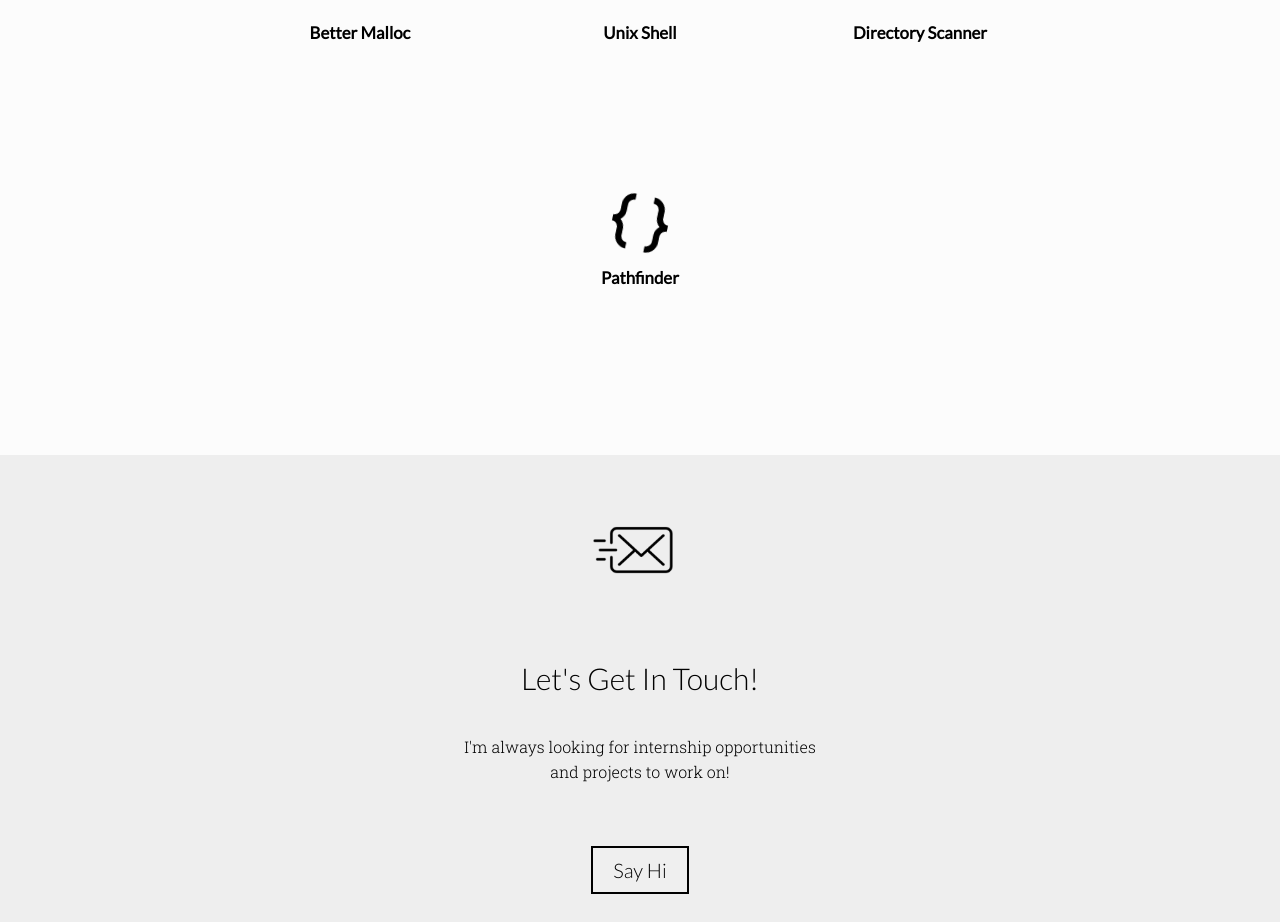
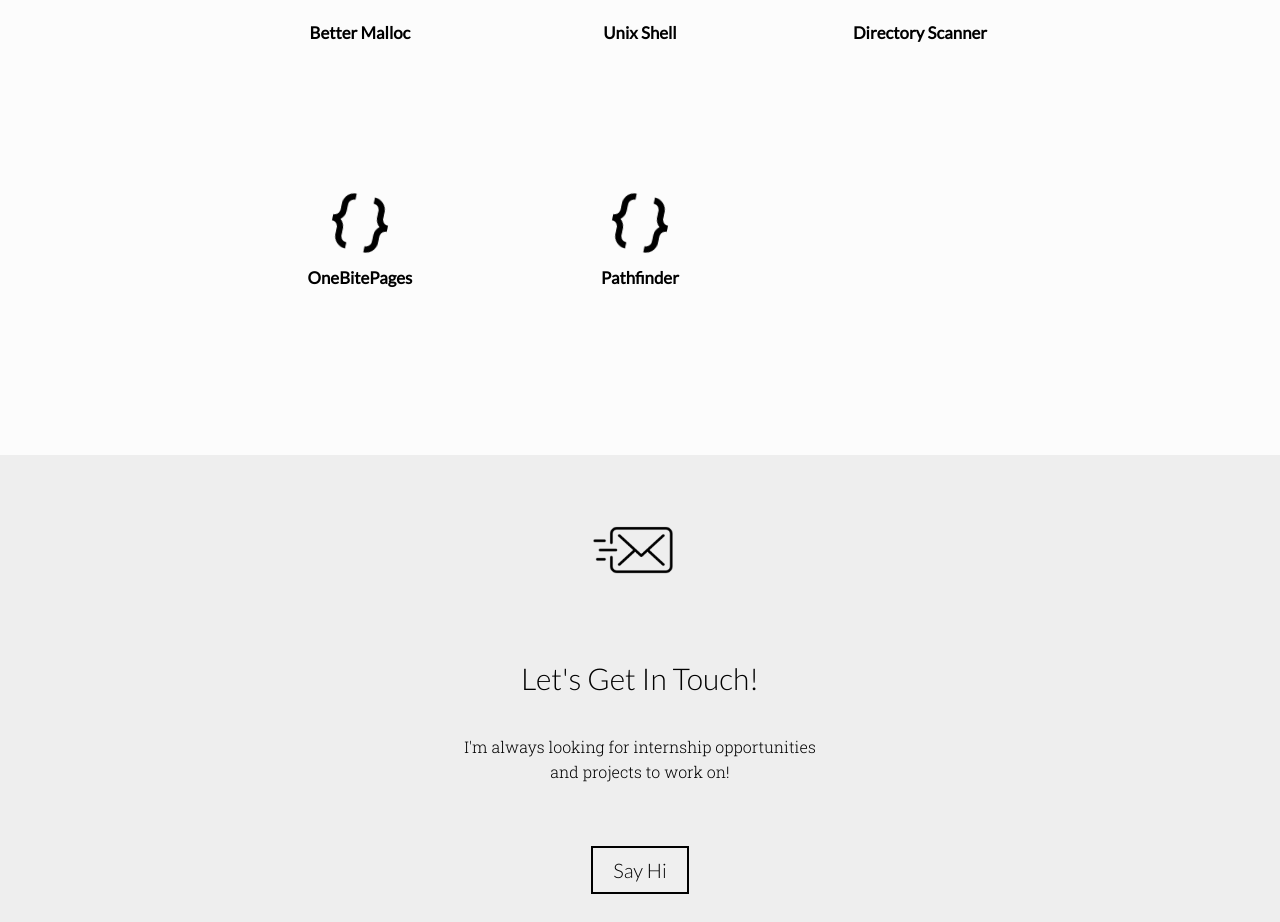
Before and after one commit to ZoomyZoomer/Portfolio, a React (Create React App) app: page / in a window 1280 px wide. Shown: the part 3829-4751 px from the top of the page. Built offline with nearby package versions, Linux system fonts and the light colour scheme; some icons are missing.

Commit message:
onebitpages project

```diff
--- a/src/components/Projects.jsx
+++ b/src/components/Projects.jsx
@@ -130,7 +130,7 @@ function Projects() {
   let PFProps = {
     title: "Pathfinder",
     subTitle: "Reactjs Program",
-    description: [<a>Algorithms</a>, " are a powerful tool the realm of computer science, enabling us programmers to find the most efficient solutions possible whilst taking space and runtime into consideration."],
+    description: [<a href="https://en.wikipedia.org/wiki/Algorithm">Algorithms</a>, " are a powerful tool the realm of computer science, enabling us programmers to find the most efficient solutions possible whilst taking space and runtime into consideration."],
     description2: "Seeing the importance of algorithms, I wanted to create way that would visualize some of the most popular search algorithms through the use of an interactive interface.",
     description3: "The purpose of this project was to create a visual environment for some popular search algorithms such as BFS, DFS, and A*. I made the project interactive through the use of Reactjs by allowing the user to drag Start and End nodes, as well as the ability to create 'blocked' nodes that prevent search movement.",
     tag1: "Javascript",
@@ -140,6 +140,19 @@ function Projects() {
     ReadMe: [<a href="https://zoomyzoomer.github.io/pathfinder/"><button>WEBSITE</button></a>],
     GitRepository: ["OR ", <a href="https://github.com/ZoomyZoomer/pathfinder"><button>GIT REPOSITORY</button></a>],
     function: setShowDis
+  }
+
+  let OBPProps = {
+    title: "OneBitePages",
+    subTitle: "MERN Stack Program",
+    description: ["This program was created using the ", <a href="https://www.geeksforgeeks.org/mern-stack/">MERN Stack</a>, ", utilizing MongoDB for database management, Express for server-side routing, React for front-end UI, and Node for server-side scripting."],
+    description2: "I implemented a user authentication system that is mounted with an encryption model, enalbing users to safely register, login, and edit their own public posts!",
+    description3: "I had also optimized communication channels through efficient network requests to their respective endpoints, ensuring seamless data exchange.",
+    tag1: "MongoDB",
+    tag2: "Express",
+    tag3: "React",
+    tag4: "Node",
+    GitRepository: [<a href="https://github.com/ZoomyZoomer/OneBitePages">GIT REPOSITORY</a>]
   }
 
   useEffect(() => {
@@ -212,6 +225,8 @@ function Projects() {
         if (entry.isIntersecting) {
           document.getElementById("project4").classList.add("project4Opac");
           document.getElementById("project4").classList.add("fullOpacity");
+          document.getElementById("project5").classList.add("project4Opac");
+          document.getElementById("project5").classList.add("fullOpacity");
         }
       });
     });
@@ -233,7 +248,8 @@ function Projects() {
       (currProj == "BM" ? <Display {...BMProps}/> :
       currProj == "LS" ? <Display {...LSProps}/> :
       currProj == "DFS" ? <Display {...DFSProps}/> :
-      <Display {...PFProps}/> ) }
+      currProj = "PF" ? <Display {...PFProps}/> :
+      <Display> {...OBPProps}</Display>)}
     <section id="projectContainer" className="projectContainer">
         <div id="projHeadingText">
           <div className="projectHeadingFlex">
@@ -257,7 +273,9 @@ function Projects() {
                 <img src="coding2_icon.png"></img>
                 <h1>Directory Scanner</h1>
             </div>
-            <div className="projectTemp">
+            <div id="project5" onClick={() => {setShowDis(true); setProj("OBP");}} className="project">
+                <img src="bracket_icon.png"></img>
+                <h1>OneBitePages</h1>
             </div>
             <div id="project4" onClick={() => {setShowDis(true); setProj("PF");}} className="project">
                 <img src="bracket_icon.png"></img>
```
